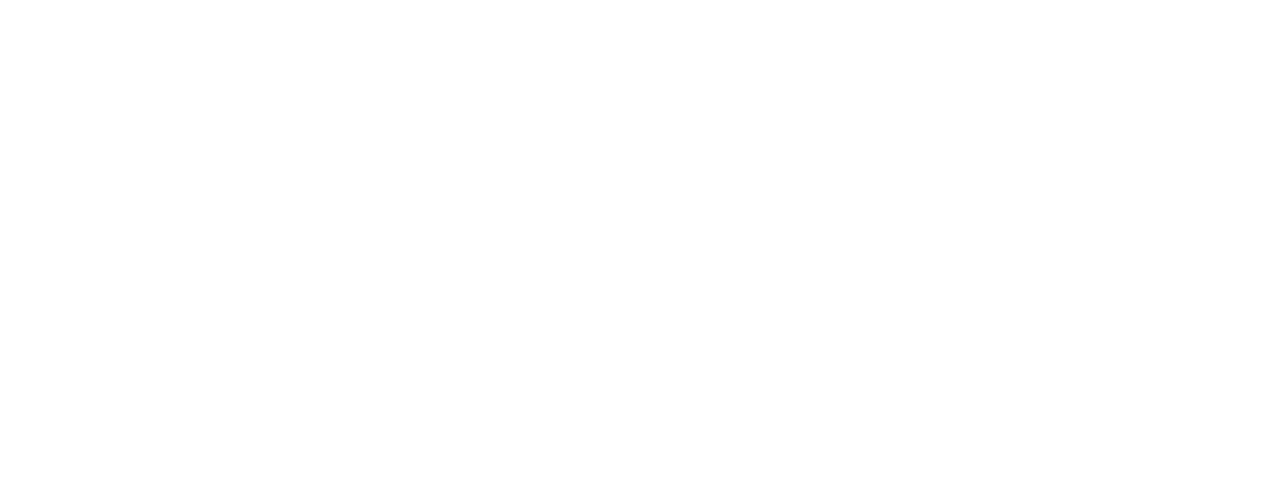
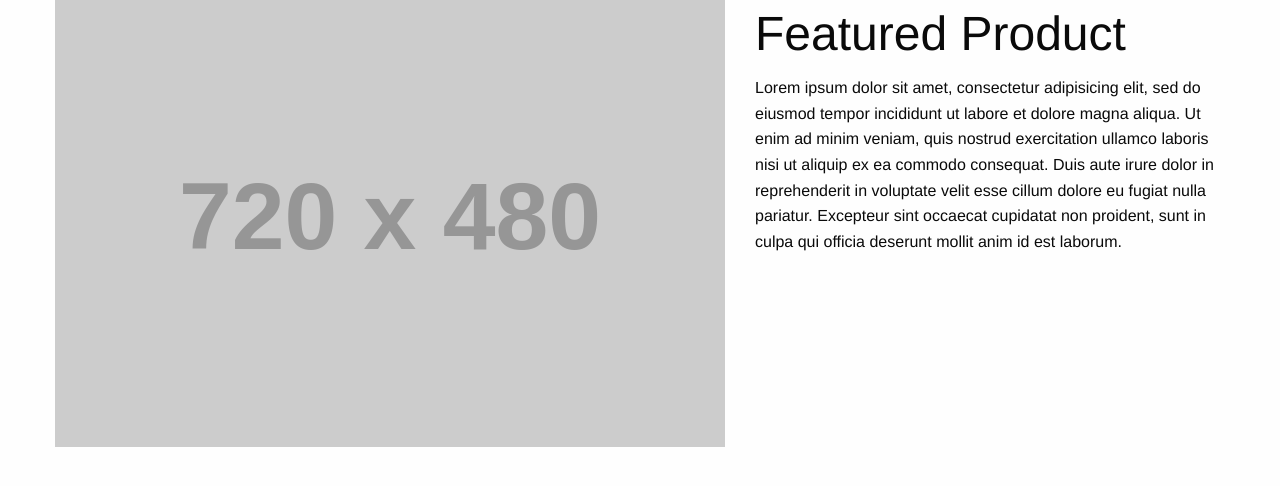
Before and after one commit to Millen-yoobee/foundation-intro, a plain HTML site: page index.html in a window 1280 px wide. Drawn offline with Linux system fonts and the light colour scheme; placeholder pictures from the web are drawn by us.

```diff
--- a/index.html
+++ b/index.html
@@ -9,6 +9,26 @@
     <link rel="stylesheet" href="css/app.css">
   </head>
   <body>
+  <section class="row">   <!--   defaults to 12 cols   -->
+
+    <div class="columns medium-6 large-7">
+        <img src="http://placehold.it/720x480" alt="">
+    </div>
+
+    <div class="columns medium-6 large-5">
+      <h1>
+        Featured Product
+      </h1>
+      <p>
+        Lorem ipsum dolor sit amet, consectetur adipisicing elit, sed do eiusmod
+        tempor incididunt ut labore et dolore magna aliqua. Ut enim ad minim veniam,
+        quis nostrud exercitation ullamco laboris nisi ut aliquip ex ea commodo
+        consequat. Duis aute irure dolor in reprehenderit in voluptate velit esse
+        cillum dolore eu fugiat nulla pariatur. Excepteur sint occaecat cupidatat non
+        proident, sunt in culpa qui officia deserunt mollit anim id est laborum.
+      </p>
+    </div>
+  </section>
 
 
     <script src="js/vendor/jquery.js"></script>
```
